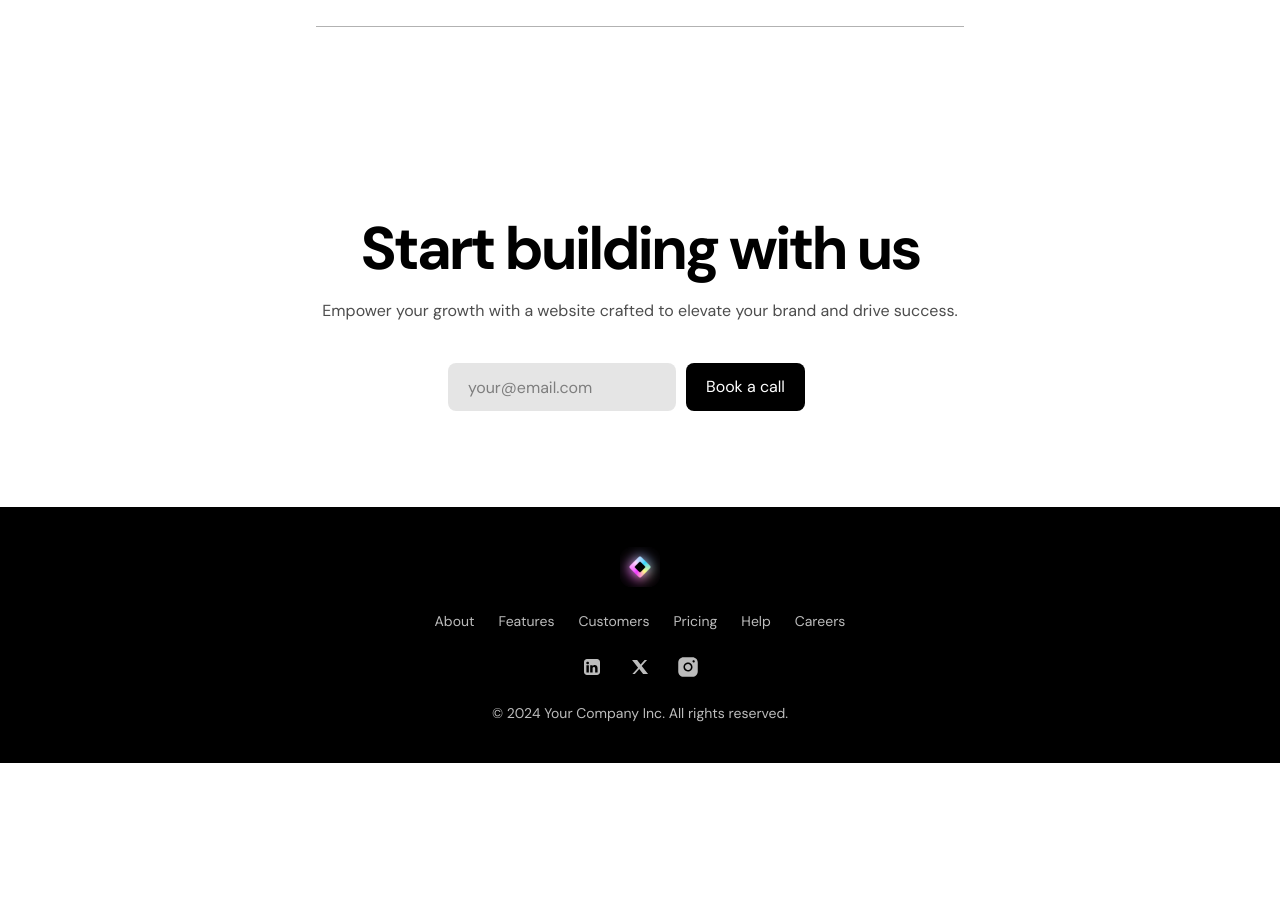
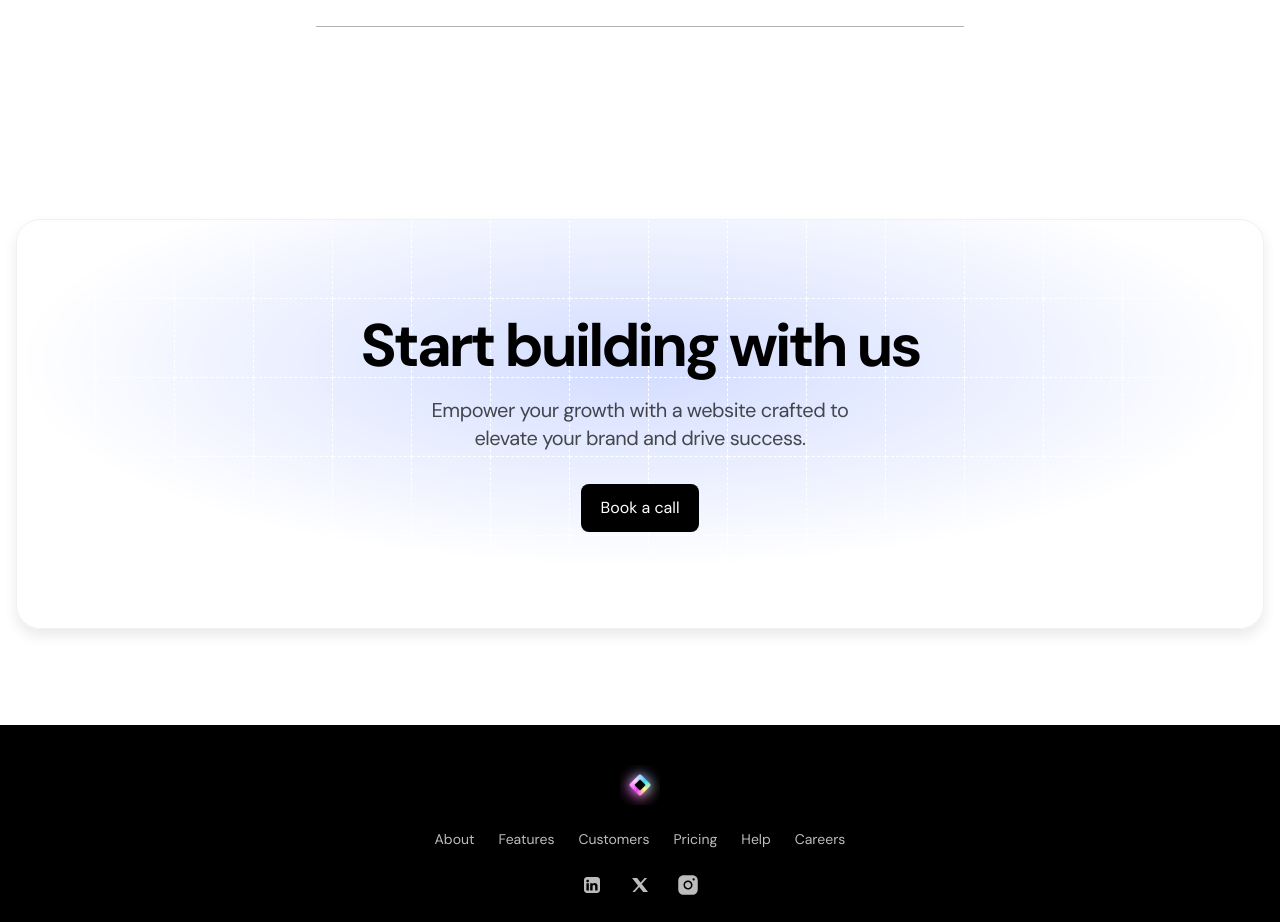
Before and after one commit to amlanxbghn/agency, a Next.js app: page / in a window 1280 px wide. Shown: the part 5180-6102 px from the top of the page. Before the commit the page ends 5943 px from the top, so only its background shows below. Built offline with nearby package versions, Linux system fonts and the light colour scheme.

Commit message:
New Call To Action

```diff
--- a/src/components/CallToAction.tsx
+++ b/src/components/CallToAction.tsx
@@ -1,20 +1,31 @@
+import { url } from 'inspector';
+import gridLines from '../assets/images/grid-lines.png';
+
 export const CallToAction = () => {
     return (
-        <div className="py-[72px] sm:py-24 text-center">
+        <section className="py-20 md:py-24">
             <div className="container">
-                <h2 className="font-bold text-5xl tracking-tighter sm:text-6xl">
+                <div className="border border-[#F1F1F1] py-24 rounded-3xl shadow-[0_7px_14px_#EAEAEA] overflow-hidden relative">
+                    <div className="absolute inset-0 bg-[#D2DCFF] bg-blend-overlay [mask-image:radial-gradient(50%_50%_at_50%_35%,white,transparent)]"
+                    style={{
+                        backgroundImage: `url(${gridLines.src})`,
+                    }}>
+                    </div>
+                    <div className="relative">
+                        <h2 className="text-center font-bold text-5xl md:text-6xl tracking-tighter">
                             Start building with us
                         </h2>
-                <p className="tex-xl text-black/70 mt-5">
+                        <p className="text-center text-lg md:text-xl max-w-lg mx-auto text-black/70 px-4 mt-5 tracking-tight">
                             Empower your growth with a website crafted to elevate your brand and drive success.
                         </p>
-                <form className="mt-10 flex flex-col gap-2.5 max-w-sm mx-auto sm:flex-row">
-                    <input type="email" placeholder="your@email.com" className="h-12 bg-black/10 rounded-lg px-5 font-md placeholder:text-black/45"/>
+                        <div className="flex justify-center mt-8">
                             <button className="bg-black text-white h-12 rounded-lg px-5">
                                 Book a call
                             </button>
-                </form>
                         </div>
                     </div>
+                </div>
+            </div>
+        </section>
     );
 }
```
Also changed, not shown: src/assets/images/grid-lines.png (added). Lines whose indentation alone changed are shown as unchanged.
